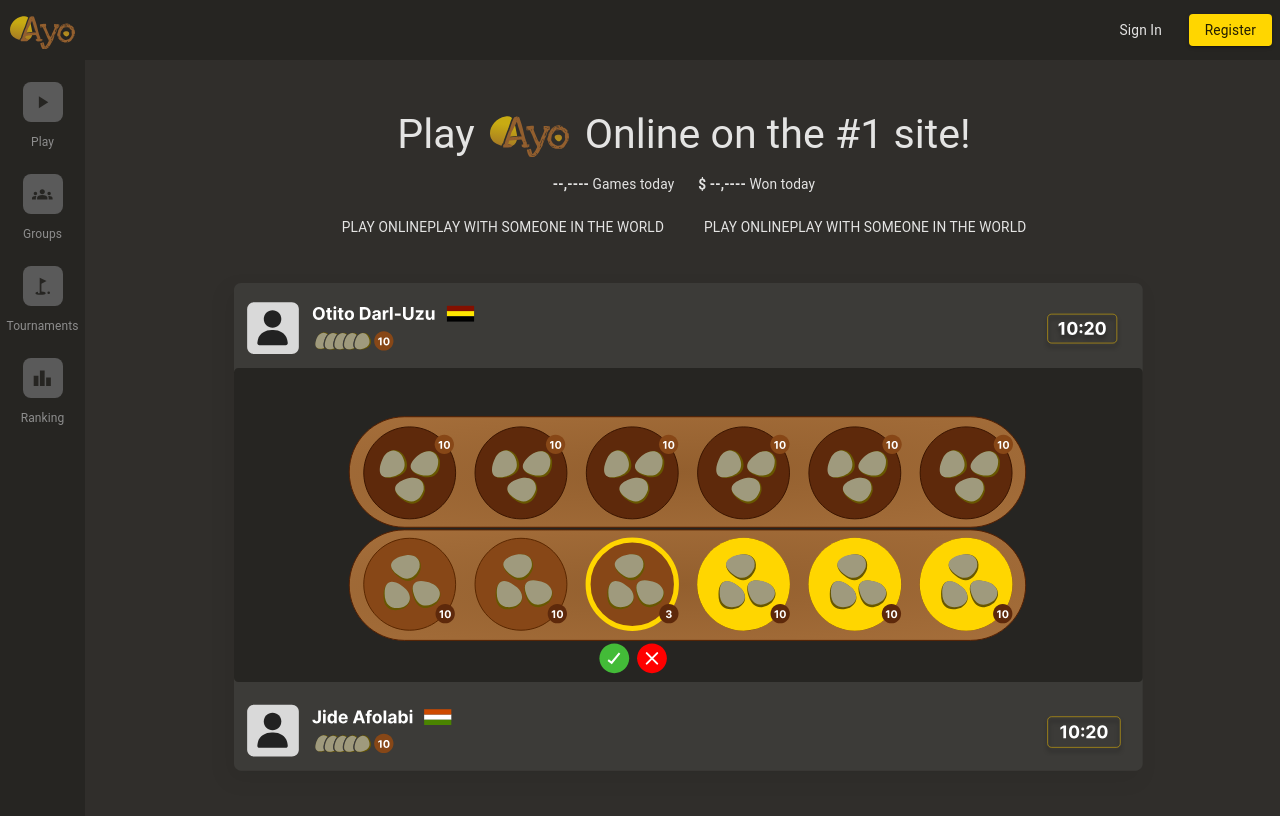
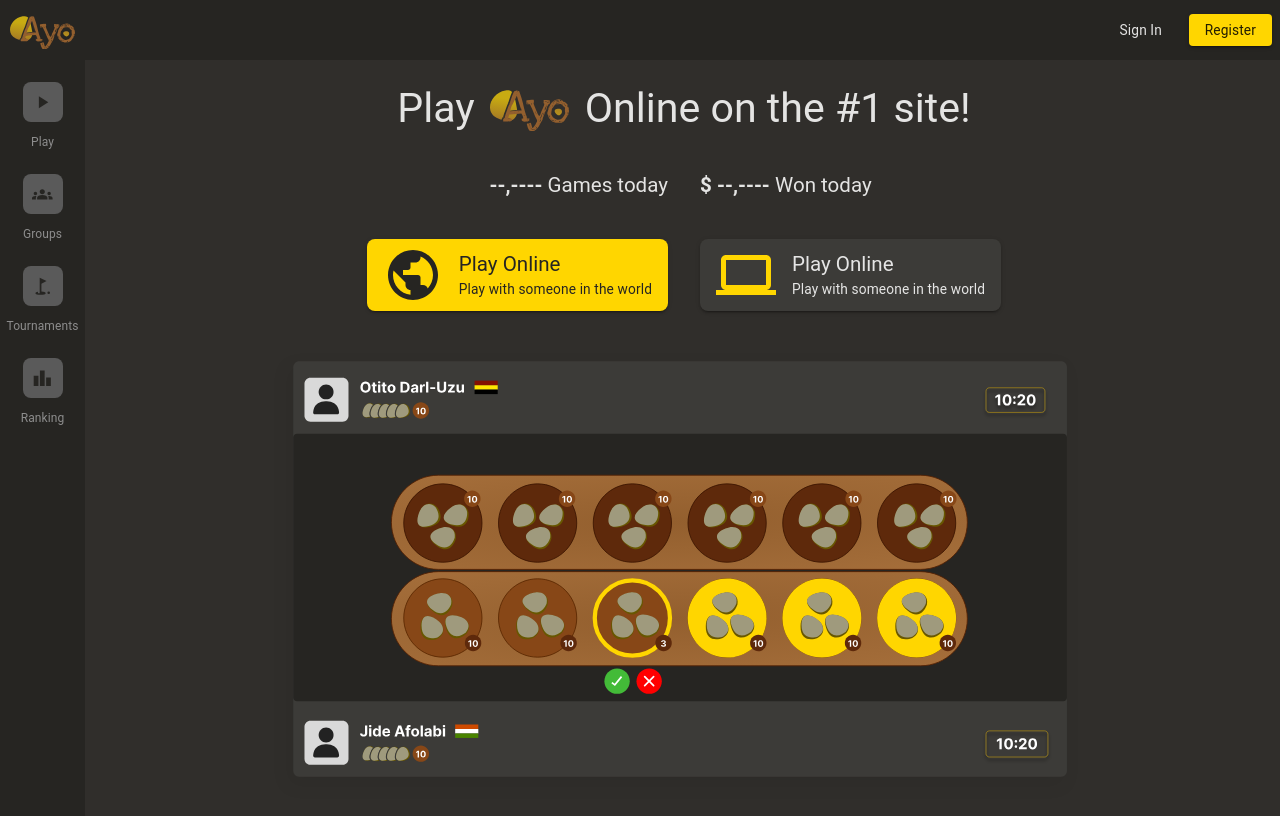
Before and after one commit to otito12/ayo-game-frontend, a Next.js app: page / in a window 1280 px wide. Shown: the top 816 px of the page. Built offline with nearby package versions, Linux system fonts and the light colour scheme.

Commit message:
front page done-ish

```diff
--- a/app/components/app-container/AppContainer.tsx
+++ b/app/components/app-container/AppContainer.tsx
@@ -35,31 +35,19 @@
         background: theme.palette.background.default,
       }}
     >
-      <Grid container sx={{ zIndex: 100, height: "60px" }}>
-        <AppHeader />
-      </Grid>
-      <Grid item flex={1} sx={{ height: "100%" }}>
+      <AppHeader />
+      <Grid container sx={{ height: "100%", mt: "60px" }}>
+        <SideNav />
         <Grid
+          flex={1}
           container
           sx={{
+            ml: matchesBreakpoint ? 0 : 11,
             zIndex: 0,
-            position: "fixed",
-            overflow: "scroll",
             height: "100%",
           }}
         >
-          <Grid
-            flex={1}
-            container
-            sx={{
-              ml: matchesBreakpoint ? 0 : 11,
-            }}
-          >
-            {children}
-          </Grid>
-        </Grid>
-        <Grid container sx={{ zIndex: 100 }}>
-          <SideNav />
+          {children}
         </Grid>
       </Grid>
     </Grid>
--- a/app/components/app-header/AppHeader.tsx
+++ b/app/components/app-header/AppHeader.tsx
@@ -16,6 +16,7 @@
         background: theme.palette.background.paper,
         height: "60px",
         position: "fixed",
+        zIndex: 100,
       }}
       alignContent={"center"}
     >
--- a/app/components/app-sidenav/AppSideNav.tsx
+++ b/app/components/app-sidenav/AppSideNav.tsx
@@ -23,6 +23,7 @@
         position: "fixed",
         background: theme.palette.background.paper,
         p: 1,
+        zIndex: 100,
       }}
       justifyContent={"center"}
       display={matchesBreakpoint ? "none" : "flex"}
--- a/app/page.tsx
+++ b/app/page.tsx
@@ -4,16 +4,18 @@
 import Logo from "@/public/ayo-logo.svg";
 import EdgeContainer from "./components/EdgeContainer";
 import LandingBoard from "@/public/landing-board.svg";
+import PublicIcon from "@mui/icons-material/Public";
+import ComputerIcon from "@mui/icons-material/Computer";
 
 export default function Home() {
   const theme = useTheme();
   return (
-    <Grid container justifyItems={"center"} sx={{}}>
+    <Grid container justifyItems={"center"} p={3}>
       <EdgeContainer size={950}>
         <Grid
           container
           alignContent={"center"}
-          rowGap={2}
+          rowGap={5}
           justifyContent={"center"}
         >
           <Grid container alignItems={"center"} justifyContent={"center"}>
@@ -32,50 +34,65 @@
             <Typography variant="h3">Online on the #1 site!</Typography>
           </Grid>
 
-          <Grid container justifyContent={"center"} columnGap={3}>
-            <Grid item>
-              <Typography>
+          <Grid
+            container
+            justifyContent={"center"}
+            columnGap={4}
+            sx={{
+              width: "650px",
+              alignSelf: "center",
+              ".MuiButton-root": { textTransform: "none", borderRadius: "8px" },
+            }}
+          >
+            <Grid container flex={1} rowGap={5} justifyContent={"end"}>
+              <Typography variant="h5">
                 <strong>--,---- </strong>
                 Games today
               </Typography>
+              <Button color="secondary" variant="contained">
+                <Grid container alignItems={"center"}>
+                  <PublicIcon color="primary" sx={{ fontSize: 60 }} />
+                  <Grid container flex={1} pl={2}>
+                    <Typography variant="h5" color="primary" textAlign={"left"}>
+                      Play Online
+                      <Typography color="primary">
+                        Play with someone in the world
+                      </Typography>
+                    </Typography>
+                  </Grid>
+                </Grid>
+              </Button>
             </Grid>
-
-            <Grid item>
-              <Typography>
+            <Grid container rowGap={5} flex={1}>
+              <Typography variant="h5" textAlign={"left"}>
                 <strong>$ --,---- </strong>
                 Won today
               </Typography>
-            </Grid>
-          </Grid>
-
-          <Grid container justifyContent={"center"} columnGap={3}>
-            <Grid item>
-              <Button>
-                <Grid item></Grid>
-                <Grid container flex={1}>
-                  <Typography>Play Online</Typography>
-                  <Typography>Play with someone in the world</Typography>
-                </Grid>
-              </Button>
-            </Grid>
-
-            <Grid item>
-              <Button>
-                <Grid item></Grid>
-                <Grid container flex={1}>
-                  <Typography>Play Online</Typography>
-                  <Typography>Play with someone in the world</Typography>
+              <Button
+                sx={{ background: "#3C3B38" }}
+                color="secondary"
+                variant="contained"
+              >
+                <Grid container alignItems={"center"}>
+                  <ComputerIcon color="secondary" sx={{ fontSize: 60 }} />
+                  <Grid container flex={1} pl={2}>
+                    <Typography variant="h5" textAlign={"left"}>
+                      Play Online
+                      <Typography>Play with someone in the world</Typography>
+                    </Typography>
+                  </Grid>
                 </Grid>
               </Button>
             </Grid>
           </Grid>
 
-          <Grid container>
+          <Grid container justifyContent={"center"} pr={2}>
             <Image
               src={LandingBoard}
               style={{
                 objectFit: "contain",
-                height: "550px",
+                height: "450px",
+                width: "100%",
               }}
               alt="ass"
             />
```
